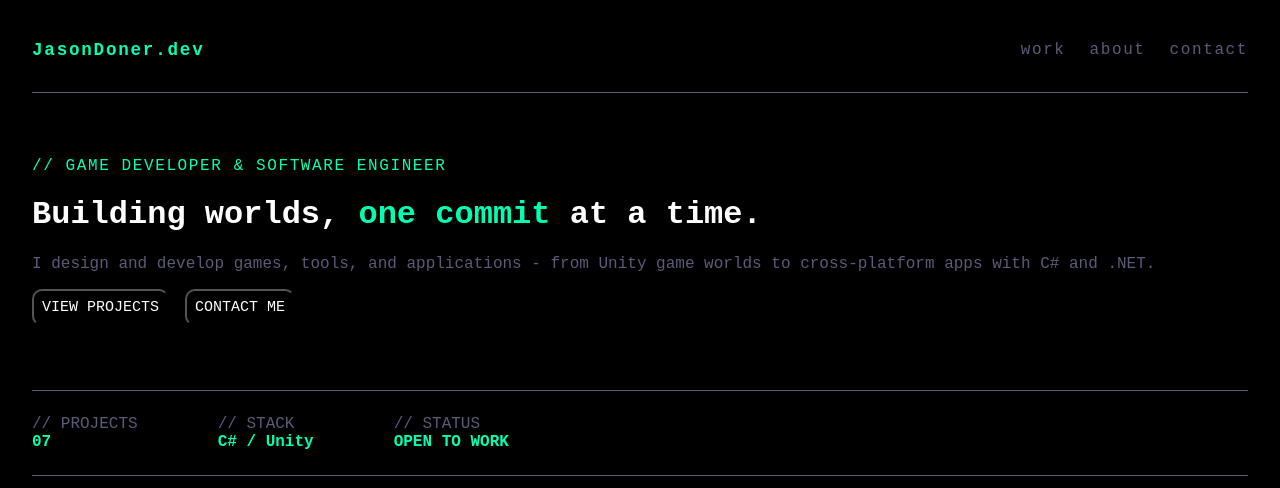
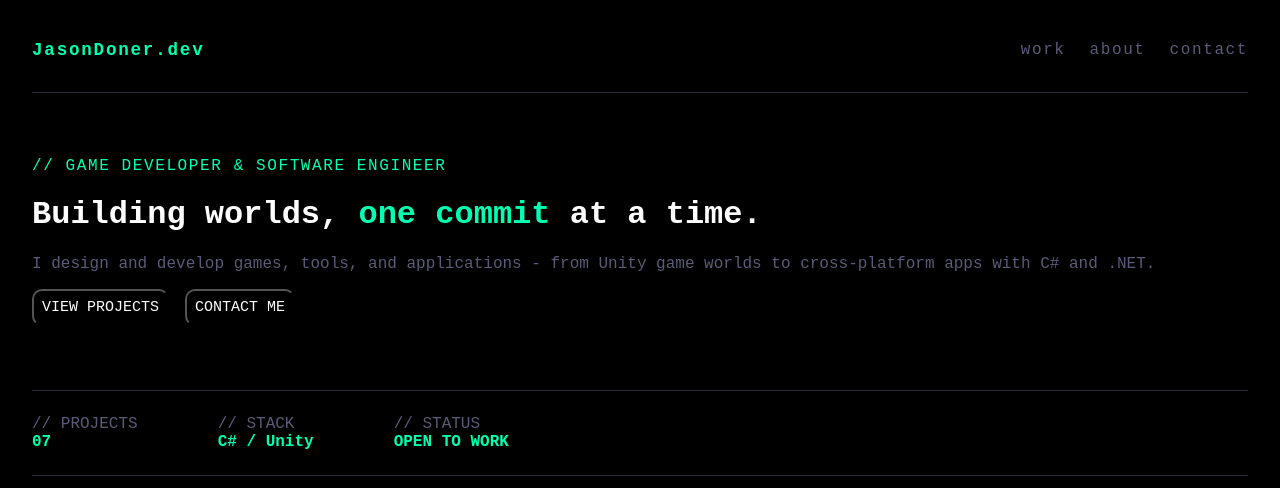
Before and after one commit to jason-doner/html-portfolio, a plain HTML site: page index.html in a window 1280 px wide. Drawn offline with Linux system fonts and the light colour scheme.

Commit message:
Update border transparency

```diff
--- a/css/style.css
+++ b/css/style.css
@@ -7,7 +7,7 @@
     justify-content: space-between;
     align-items: center;
     padding-bottom: 2rem;
-    border-bottom: 1px solid #5b5a78;
+    border-bottom: 1px solid rgba(91, 90, 120, 0.5);
 }
 
 .logo {
@@ -31,7 +31,7 @@
 
 .hero {
     padding: 4rem 0;
-    border-bottom: 1px solid #5b5a78;
+    border-bottom: 1px solid rgba(91, 90, 120, 0.5);
 }
 
 .hero-tag {
@@ -64,7 +64,7 @@
     gap: 5rem;
     align-items: center;
     padding: 1.5rem 0;
-    border-bottom: 1px solid #5b5a78;
+    border-bottom: 1px solid rgba(91, 90, 120, 0.5);
 }
 
 .status-label {
```
